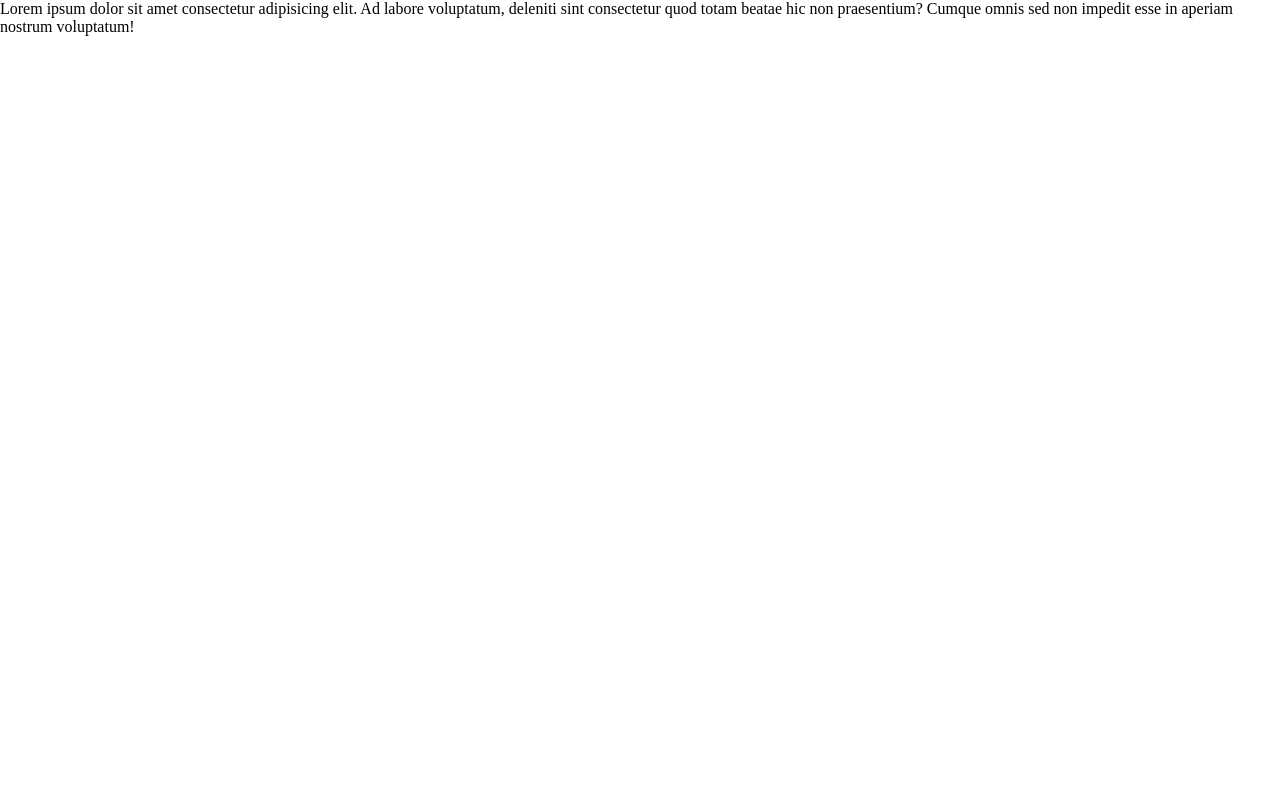
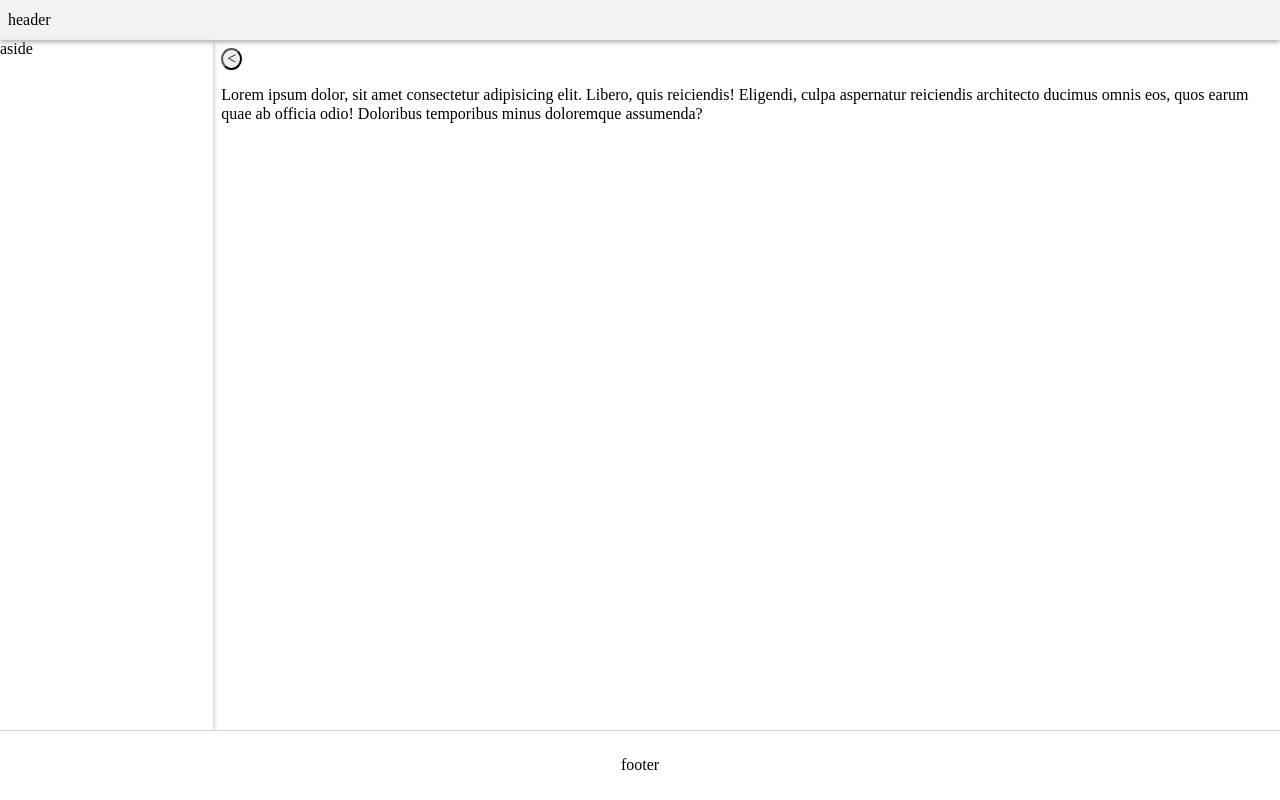
Before and after one commit to ogranada/WebpackFEBase, a website built with webpack: page src/index.hbs in a window 1280 px wide. Built offline with nearby package versions, Linux system fonts and the light colour scheme.

Commit message:
Added wysiwyg base

```diff
--- a/package.json
+++ b/package.json
@@ -22,6 +22,8 @@
     "handlebars": "^4.0.11",
     "handlebars-loader": "^1.7.0",
     "html-webpack-plugin": "^3.2.0",
+    "node-sass": "^4.9.3",
+    "sass-loader": "^7.1.0",
     "style-loader": "^0.22.1",
     "webpack": "^4.16.5",
     "webpack-cli": "^3.1.0",
--- a/src/index.hbs
+++ b/src/index.hbs
@@ -9,8 +9,25 @@
 </head>
 <body>
     <main>
-        Lorem ipsum dolor sit amet consectetur adipisicing elit. Ad labore voluptatum, deleniti sint consectetur quod totam beatae hic non praesentium? Cumque omnis sed non impedit esse in aperiam nostrum voluptatum!
+        <header class="Header">
+            header
+        </header>
+        <section class="Content">
+            <aside class="WidgetsMenu">
+                aside
+            </aside>
+            <section class="DesignArea">
+                <div class="DesignArea-header">
+                    <button class="DesignArea-widgetsMenuTrigger"></button>
+                </div>
+                <div class="WorkArea">
+                    Lorem ipsum dolor, sit amet consectetur adipisicing elit. Libero, quis reiciendis! Eligendi, culpa aspernatur reiciendis architecto ducimus omnis eos, quos earum quae ab officia odio! Doloribus temporibus minus doloremque assumenda?
+                </div>
+            </section>
+        </section>
+        <footer class="Footer">
+            footer
+        </footer>
     </main>
-    <script src="main.js"></script>
 </body>
 </html>
--- a/src/index.js
+++ b/src/index.js
@@ -1,2 +1,12 @@
 
-import {normalize} from 'normalize.css';
+import { normalize } from 'normalize.css';
+import { data } from './main.scss';
+
+
+document.querySelector('.DesignArea-widgetsMenuTrigger').addEventListener('click', (evt) => {
+  evt.stopPropagation();
+  evt.preventDefault();
+  document.querySelector('.WidgetsMenu').classList.toggle('isHidden');
+  evt.target.innerText = evt.target.innerText === '<' ? '>' : '<' ;
+});
+document.querySelector('.DesignArea-widgetsMenuTrigger').innerText = '<';
--- /dev/null
+++ b/src/main.scss
@@ -0,0 +1,68 @@
+
+body {
+    height: 100vh;
+}
+
+main {
+    height: 100%;
+    display: grid;
+    grid-template-columns: 100%;
+    grid-template-rows: 40px 80% auto;
+}
+
+.Header {
+    background-color: rgba(230, 230, 230, 0.5);
+    grid-row-start: 1;
+    grid-row-end: 2;
+    box-shadow: 0px 2px 5px darkgray;
+    z-index: 100;
+    display: flex;
+    align-items: center;
+    padding: 0 0.5em;
+}
+
+.Content {
+    grid-row-start: 2;
+    grid-row-end: 4;
+    display: flex;
+}
+
+.WidgetsMenu {
+    width: 20%;
+    transition: all 1s ease;
+    box-shadow: 0px 2px 5px darkgray;
+    overflow: hidden;
+    &.isHidden{
+        width: 0;
+    }
+}
+
+.DesignArea {
+    width: 100%;
+    display: flex;
+    flex-direction: column;
+
+    &-header {
+        padding: 0.5em;
+    }
+
+    &-widgetsMenuTrigger {
+        border-radius: 50%;
+        padding: 0 4px;
+        margin: 0;
+    }
+}
+
+.WorkArea {
+    margin: 0.5em;
+}
+
+.Footer {
+    background-color: white;
+    border-top: 1px solid lightgray;
+    grid-row-start: 4;
+    grid-row-end: 5;
+    display: flex;
+    justify-content: center;
+    align-items: center;
+}
--- a/webpack.config.js
+++ b/webpack.config.js
@@ -32,6 +32,19 @@ module.exports = {
         ]
       },
       {
+        test: /\.scss$/,
+        use: [{
+          loader: 'style-loader'
+        }, {
+          loader: 'css-loader'
+        }, {
+          loader: 'sass-loader',
+          options: {
+            includePaths: ['src']
+          }
+        }]
+      },
+      {
         test: /\.(png|svg|jpg|gif)$/,
         use: [
           'file-loader'
```
Also changed, not shown: dist/index.html (added), dist/main.js (added), src/demo.css (deleted), 1 other file.
